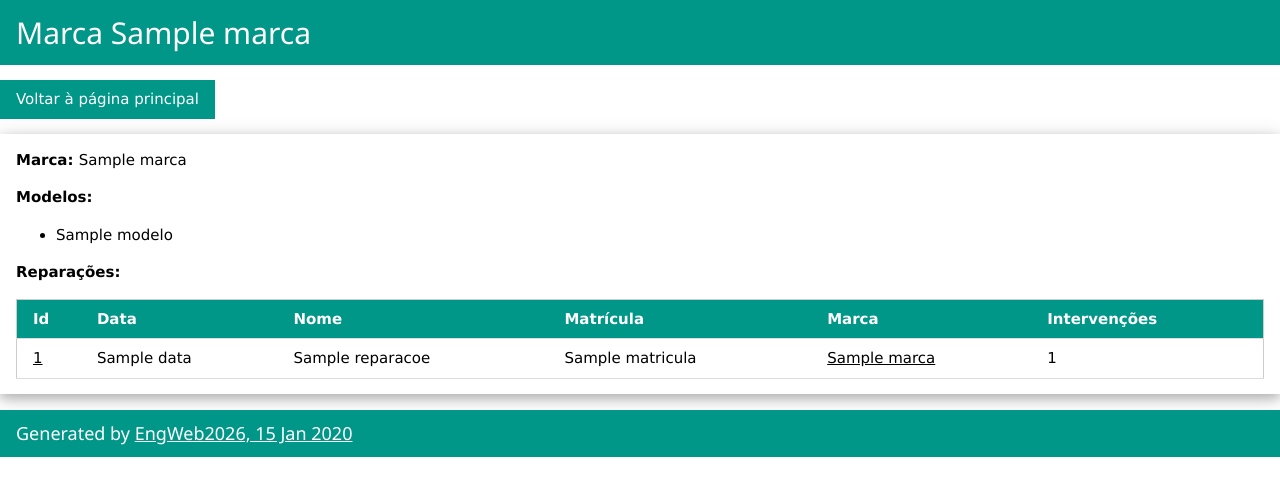
After one commit to sooraia/EngWeb2026, a Node server app: template EW2026-Aferição/ex2/interface/views/marca.pug in a window 1280 px wide. The commit adds this page. Shown: the top 496 px of the page. Run offline with Node 20, Linux system fonts and the light colour scheme; the template is opened without the code that fills it: most values are stand-ins (such as "Sample title", 1, 10 or a date in 2020).

Commit message:
interface finished

```diff
--- a/EW2026-Aferição/ex2/interface/app_interface.js
+++ b/EW2026-Aferição/ex2/interface/app_interface.js
@@ -48,6 +48,26 @@ app.get('/:id', (req, res) => {
     });
 });
 
+app.get('/marcas/:marca', (req, res) => {
+  const d = new Date().toISOString().substring(0, 16);
+  const marca = req.params.marca;
+    axios.get(`${API_URL}?viatura.marca=${encodeURIComponent(marca)}&_select=_id,data,nome,viatura,intervencoes`)
+    .then(response => {
+      res.render('marca', {
+        marca: marca,
+        modelos: response.data.map(r => r.viatura.modelo)
+                                .filter((modelo, idx, arr) => arr.indexOf(modelo) === idx),
+        reparacoes: response.data,
+        date: d
+      });
+    })
+    .catch(err => {
+      res.render('error', {
+        error: err,
+        message: `Erro ao obter os registos da marca ${marca}`
+      });
+    });
+});
 
 const PORT = 16026;
 app.listen(PORT, () => {
--- a/EW2026-Aferição/ex2/interface/public/javascripts/template.js
+++ b/EW2026-Aferição/ex2/interface/public/javascripts/template.js
@@ -7,8 +7,4 @@ function renderPug(fileName, data) {
 
 exports.repairsListPage = (reparacoes, d) => renderPug('index', { list: reparacoes, date: d });
 exports.repairIndividualPage = (reparacao, d) => renderPug('repair', { reparacao: reparacao, date: d });
-// exports.filmesIndividualPage = (filme, d) => renderPug('film', { filme: filme, date: d });
-// exports.atoresListPage = (cast, d) => renderPug('actors', { list: cast, date: d });
-// exports.atoresIndividualPage = (ator, d) => renderPug('actor', { ator: ator, date: d });
-// exports.generosListPage = (filmes, d) => renderPug('genres', { list: filmes, date: d });
-// exports.generosIndividualPage = (genre, d) => renderPug('genre', { genre: genre, date: d });
+exports.marcaPage = (marca, reparacoes, d) => renderPug('marca', { marca: marca, reparacoes: reparacoes, date: d });
--- a/EW2026-Aferição/ex2/interface/views/index.pug
+++ b/EW2026-Aferição/ex2/interface/views/index.pug
@@ -1,8 +1,10 @@
 extends layout.pug
 
 block content
+  .w3-container.w3-teal
+    h2 Reparações de Veículos
+
   .w3-container
-    h2 Reparações de Veículos
     .w3-bar
     table.w3-table-all
       tr.w3-teal
--- /dev/null
+++ b/EW2026-Aferição/ex2/interface/views/marca.pug
@@ -0,0 +1,40 @@
+extends layout.pug
+block content
+    .w3-container.w3-teal
+        h2 Marca #{marca}
+
+    p
+      a.w3-button.w3-teal(href='/') Voltar à página principal
+
+    .w3-card-4
+      .w3-container
+        p
+            strong Marca:
+            |  #{marca}
+        p
+            strong Modelos:
+            if modelos && modelos.length > 0
+            ul
+              for modelo in modelos
+                li #{modelo}
+        p
+          strong Reparações:
+          if reparacoes && reparacoes.length > 0
+            table.w3-table-all
+                tr.w3-teal
+                    th Id
+                    th Data
+                    th Nome
+                    th Matrícula
+                    th Marca
+                    th Intervenções
+                each r in reparacoes
+                    tr
+                    td
+                        a(href='/' + r._id)= r._id
+                    td= r.data
+                    td= r.nome
+                    td= r.viatura.matricula
+                    td
+                        a(href='/marcas/' + r.viatura.marca)= r.viatura.marca
+                    td= (r.intervencoes || []).length
```
Also changed, not shown: EW2026-Aferição/ex2/interface/views/repair.pug (+15 -7 lines).
